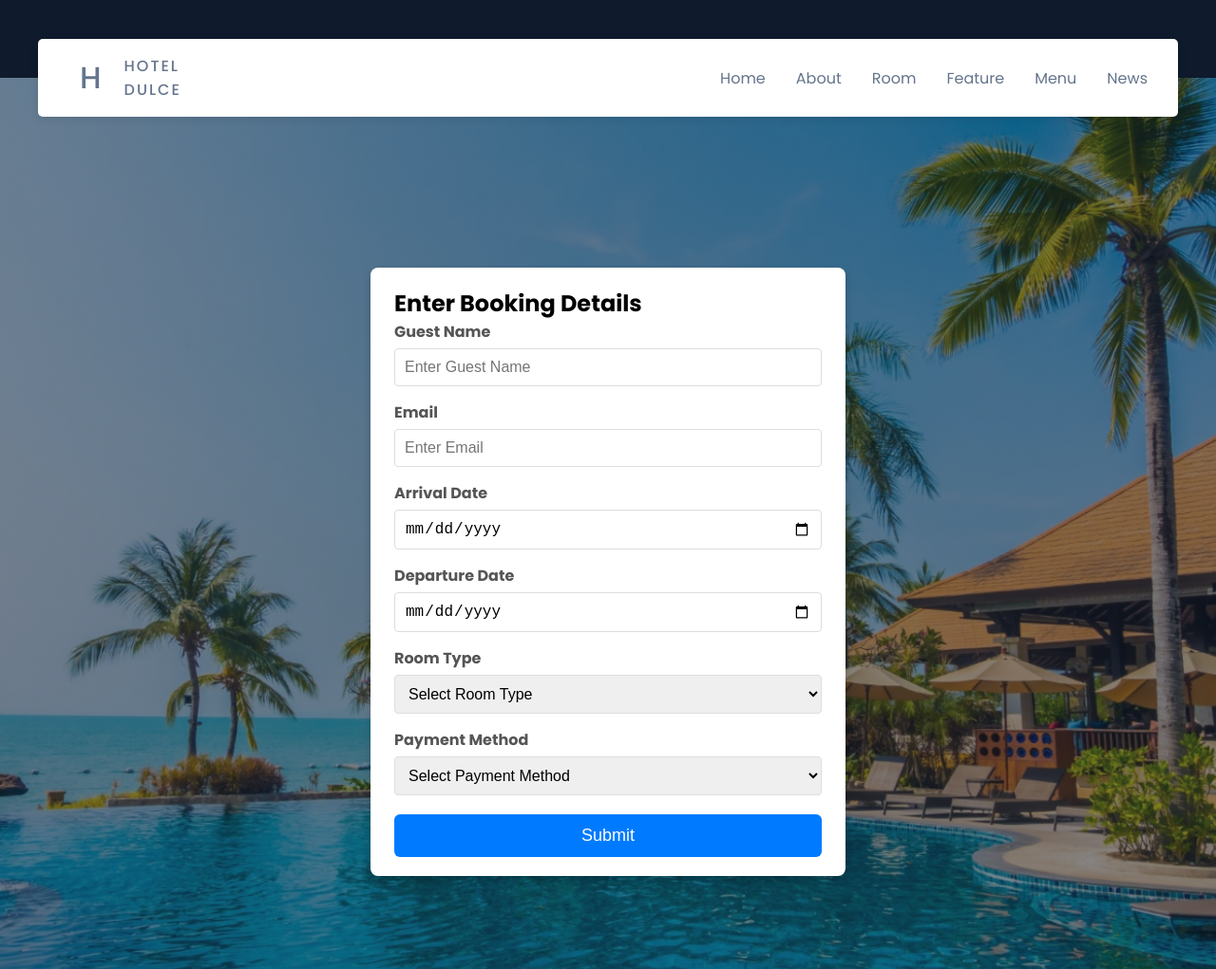
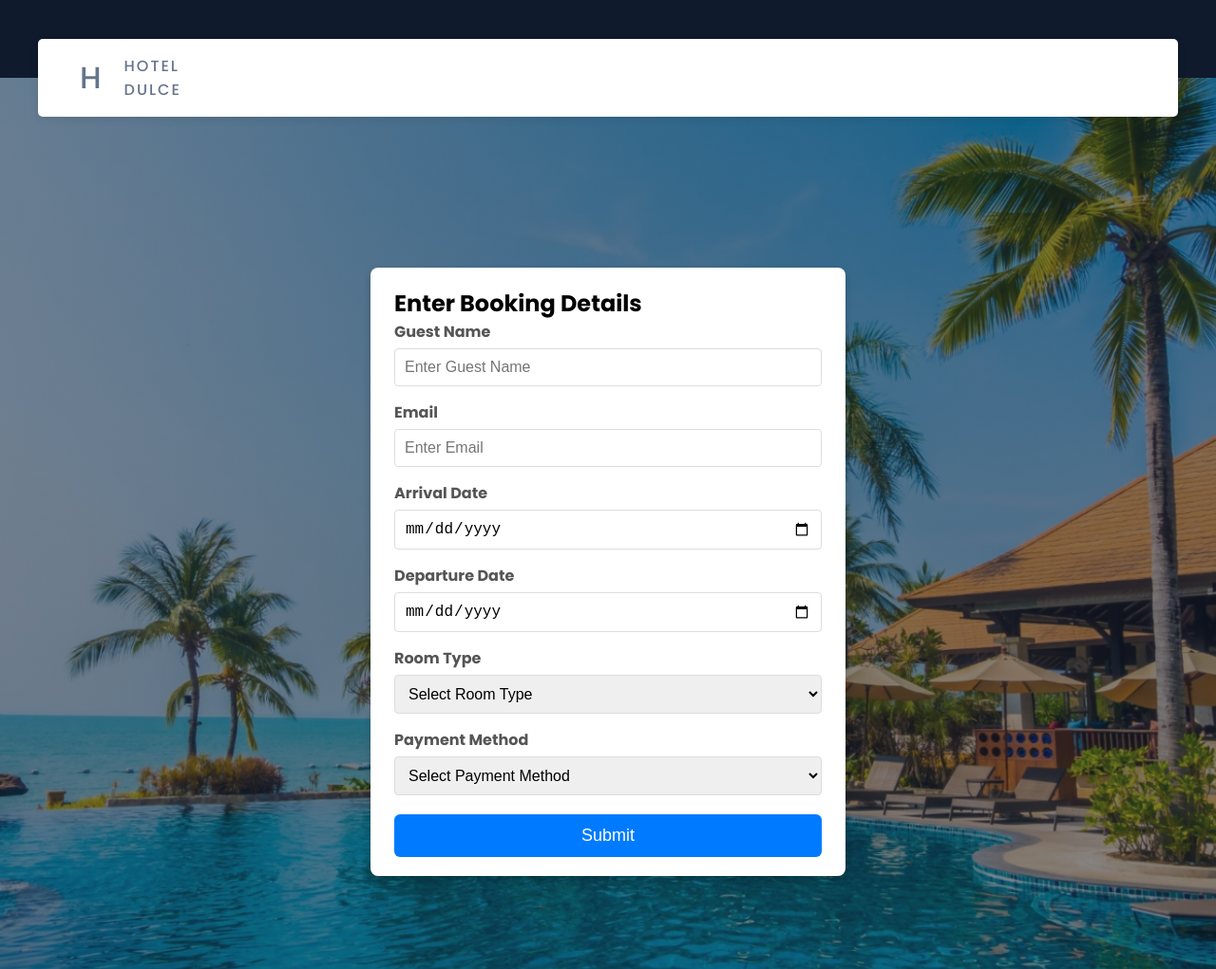
Before and after one commit to kenseiiy/BookingSystemDulce, a plain HTML site: page Information.html in a window 1280 px wide. Shown: the top 1021 px of the page at 95% size. Drawn offline with nearby package versions, Linux system fonts and the light colour scheme.

Commit message:
Update Information.html

```diff
--- a/Information.html
+++ b/Information.html
@@ -22,14 +22,6 @@
                 <i class="ri-menu-line"></i>
             </div>
         </div>
-        <ul class="nav__links" id="nav-links">
-          <li><a href="#home">Home</a></li>
-          <li><a href="#about">About</a></li>
-          <li><a href="#room">Room</a></li>
-          <li><a href="#feature">Feature</a></li>
-          <li><a href="#menu">Menu</a></li>
-          <li><a href="#news">News</a></li>
-      </ul>
     </div>
 </nav>
   <section class="header" id="home">
```
